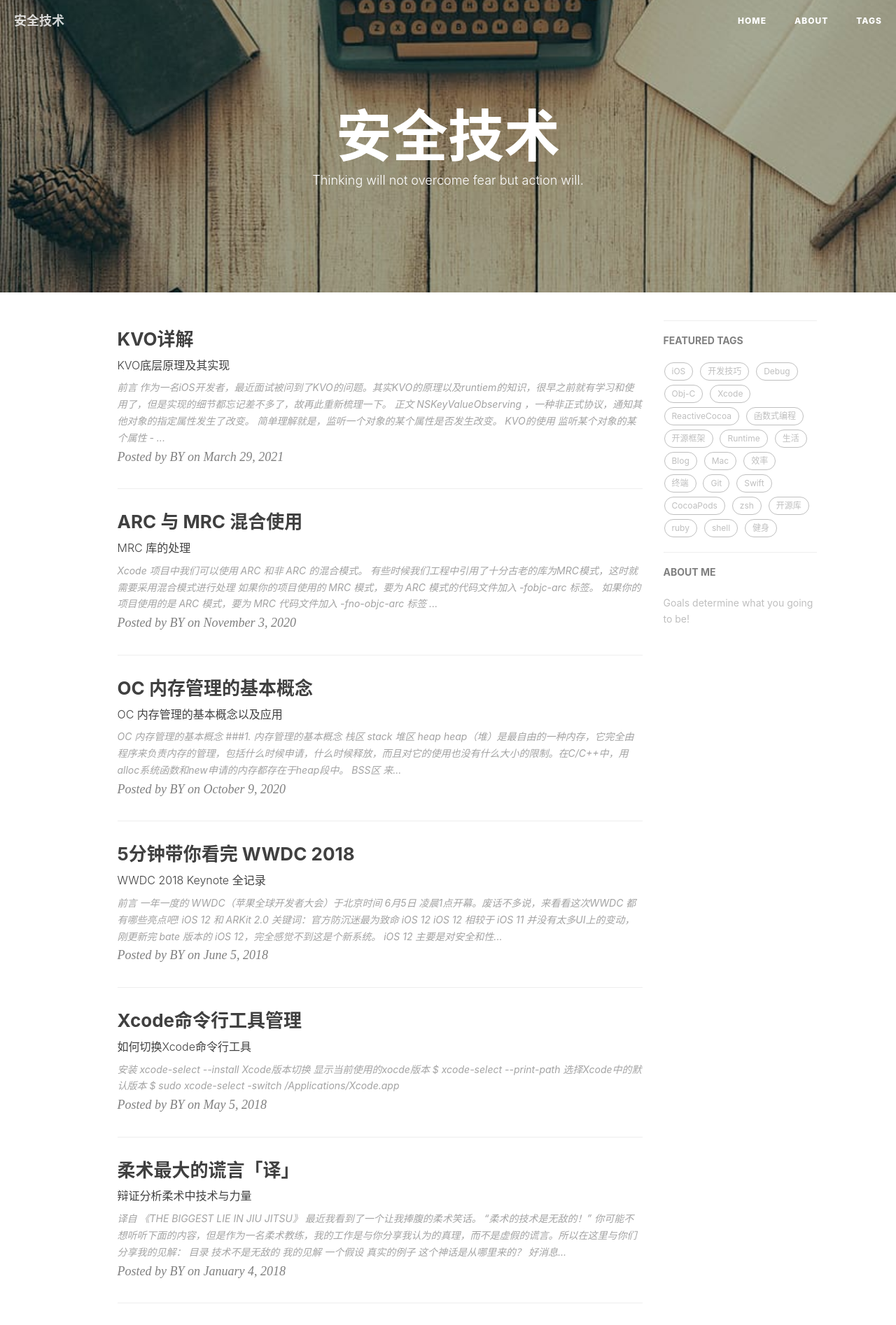
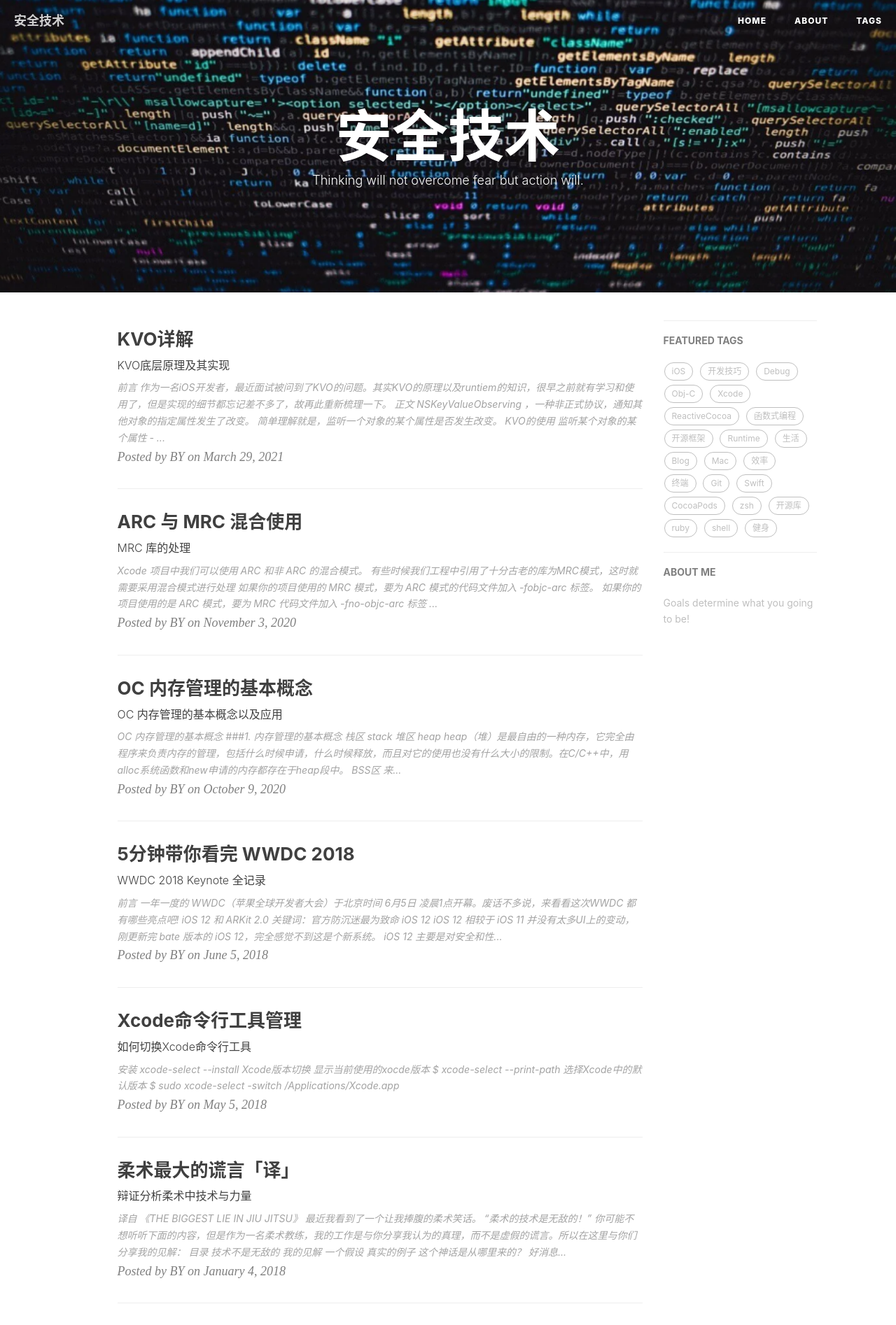
Before and after one commit to seensec/seensec.github.io, a Jekyll site: the page built from index.html, in a window 1280 px wide. Shown: the top 1894 px of the page at 70% size. Built offline with Jekyll 4.4.1, drawn with Linux system fonts in a browser that asks for light colours; nearby versions of some CDN libraries; the list of posts is cut into pages by our own code; comment, search, counter and statistics services are not loaded.

Commit message:
Update _config.yml

```diff
--- a/_config.yml
+++ b/_config.yml
@@ -1,7 +1,7 @@
 # Site settings
 title: 安全技术
 SEOTitle: 安全技术交流 | 分享
-header-img: img/post-bg-desk.jpg
+header-img: img/aicode.jpg
 description: "work hard."
 keyword: "seensec, iOS, Apple, Data, Pentest"
 url: "http://seensec.github.io"          # your host, for absolute URL
```
